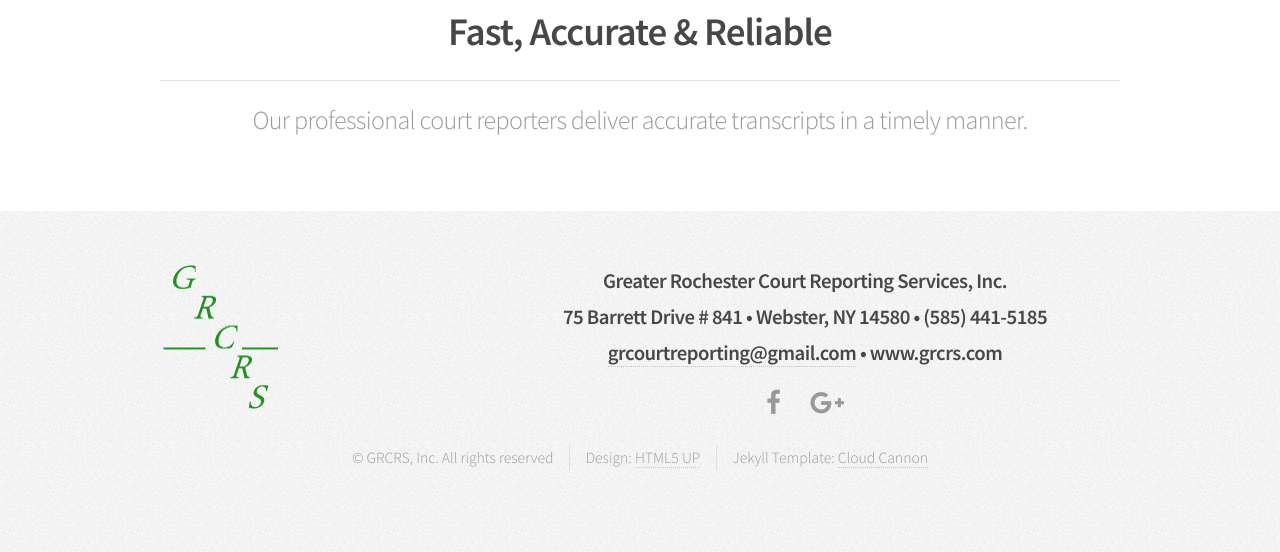
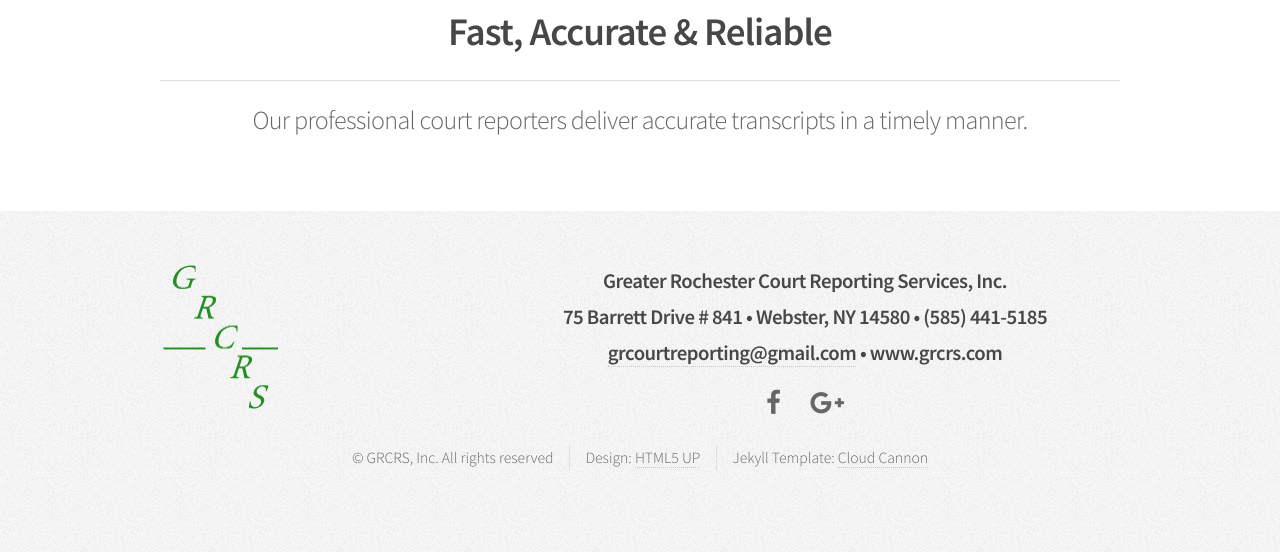
Before and after one commit to loganrath/grcrs, a Jekyll site: the page built from index.html, in a window 1280 px wide. Shown: the part 587-1139 px from the top of the page. Built offline with Jekyll 4.4.1, drawn with Linux system fonts in a browser that asks for light colours; the list of posts is cut into pages by our own code.

Commit message:
style updates

```diff
--- a/assets/css/style.css
+++ b/assets/css/style.css
@@ -119,7 +119,7 @@
 	}
 
 	header p {
-		color: #999999;
+		color: #666666;
 		font-size: 1.25em;
 		position: relative;
 		margin-top: -1.25em;
@@ -826,7 +826,7 @@
 		}
 
 			#footer .icons a {
-				color: #999999;
+				color: #666666;
 			}
 
 				#footer .icons a:hover {
@@ -834,7 +834,7 @@
 				}
 
 		#footer .copyright {
-			color: #999999;
+			color: #666666;
 			margin-top: 1.5em;
 			text-align: center;
 			font-size: 0.9em;
```
